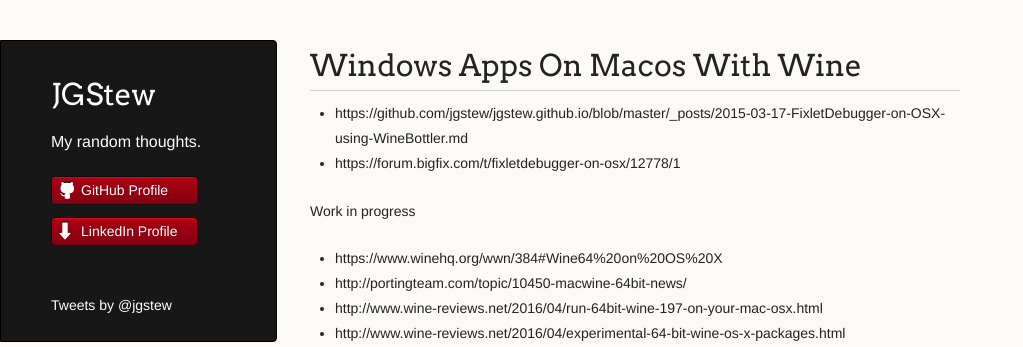
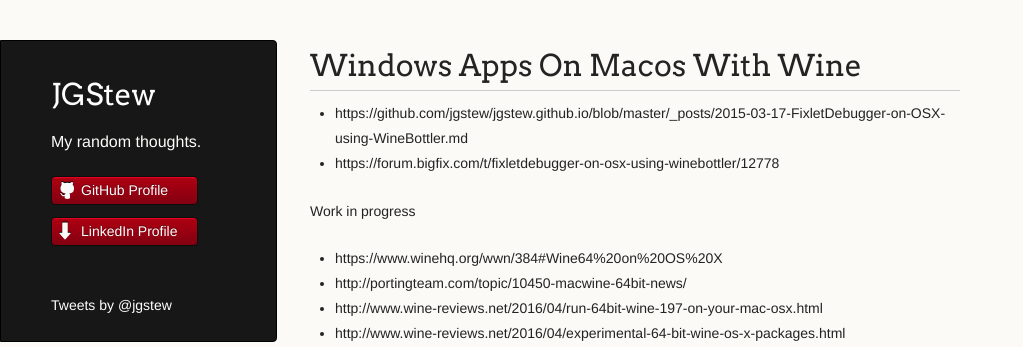
Before and after one commit to jgstew/jgstew.github.io, a Jekyll site: the page built from _posts/2016-12-03-Windows-apps-on-macOS-with-Wine.md, in a window 1280 px wide. Shown: the top 347 px of the page, without its empty margins (0-1023 px from the left). Built offline with Jekyll 4.4.1, drawn with Linux system fonts in a browser that asks for light colours; comment, search, counter and statistics services are not loaded; part of the change alters nothing that is shown.

Commit message:
Update 2016-12-03-Windows-apps-on-macOS-with-Wine.md

```diff
--- a/_posts/2016-12-03-Windows-apps-on-macOS-with-Wine.md
+++ b/_posts/2016-12-03-Windows-apps-on-macOS-with-Wine.md
@@ -1,6 +1,6 @@
 
 - https://github.com/jgstew/jgstew.github.io/blob/master/_posts/2015-03-17-FixletDebugger-on-OSX-using-WineBottler.md
-- https://forum.bigfix.com/t/fixletdebugger-on-osx/12778/1
+- https://forum.bigfix.com/t/fixletdebugger-on-osx-using-winebottler/12778
 
 Work in progress
 
```
